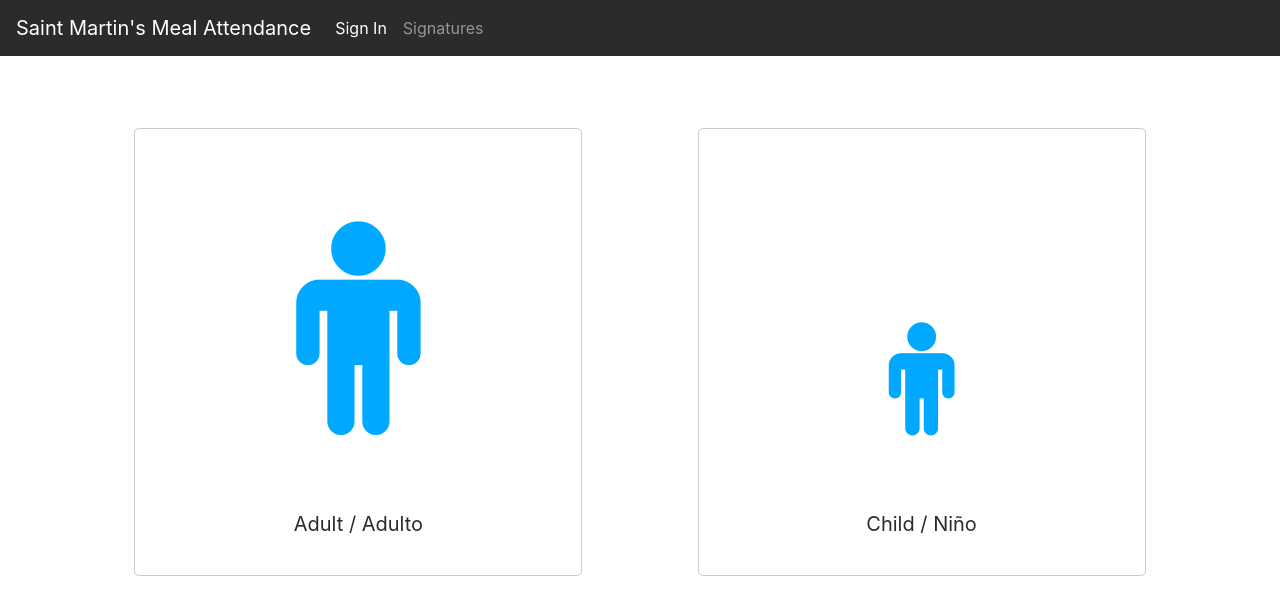
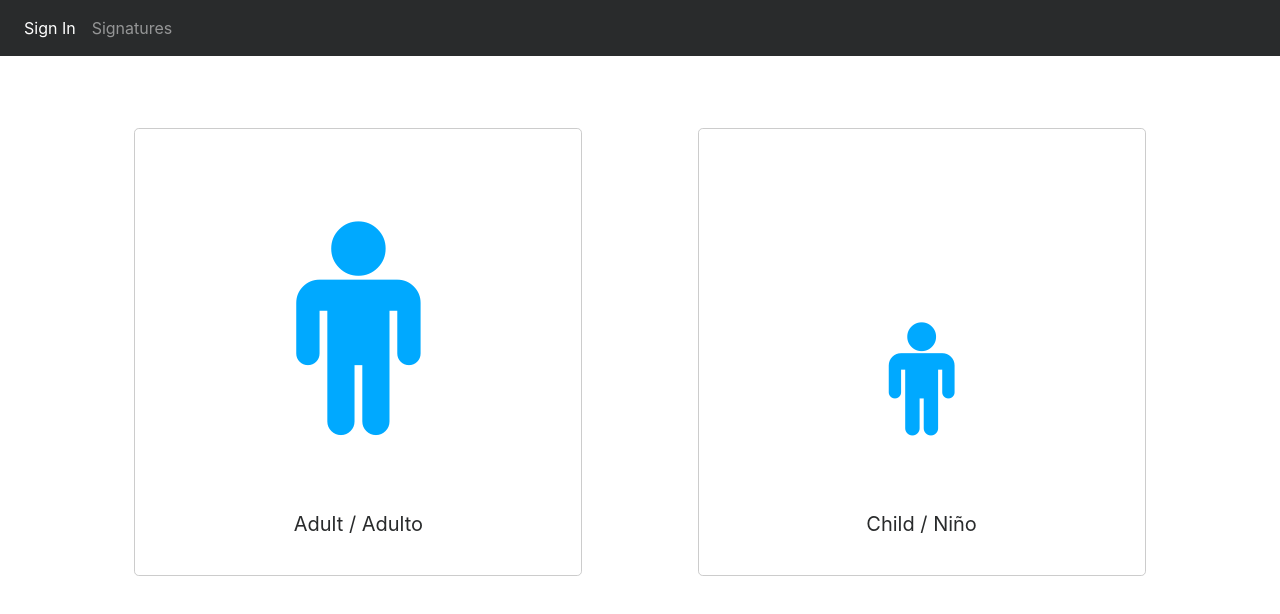
Before and after one commit to isaac-blasiman/stmartins-guest-attendance, a plain HTML site: page Sign In.html in a window 1280 px wide. Drawn offline with Linux system fonts and the light colour scheme; files whose address does not match are found by name.

Commit message:
removed brand text and commented code

```diff
--- a/Sign In.html
+++ b/Sign In.html
@@ -26,8 +26,6 @@
   <body>
 
     <nav class="navbar navbar-expand navbar-toggleable navbar-inverse bg-inverse fixed-top">
-        <a class="navbar-brand" href="#" id="centered-brand">Saint Martin's Meal Attendance</a>
-      <!-- <a class="navbar-brand" href="#"><i class="fa fa-pencil-square-o" aria-hidden="true"></i> Saint Martin's Meal Attendance</a> -->
       <button class="navbar-toggler navbar-toggler-right" type="button" data-toggle="collapse" data-target="#navbarsExampleDefault" aria-controls="navbarsExampleDefault" aria-expanded="false" aria-label="Toggle navigation">
         <span class="navbar-toggler-icon"></span>
       </button>
```
